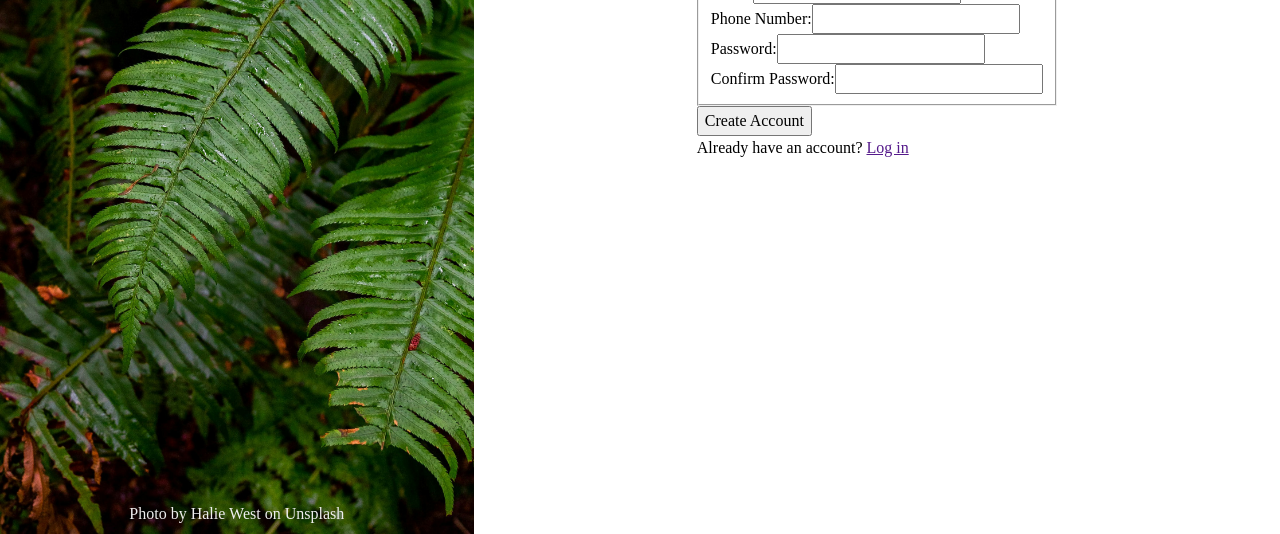
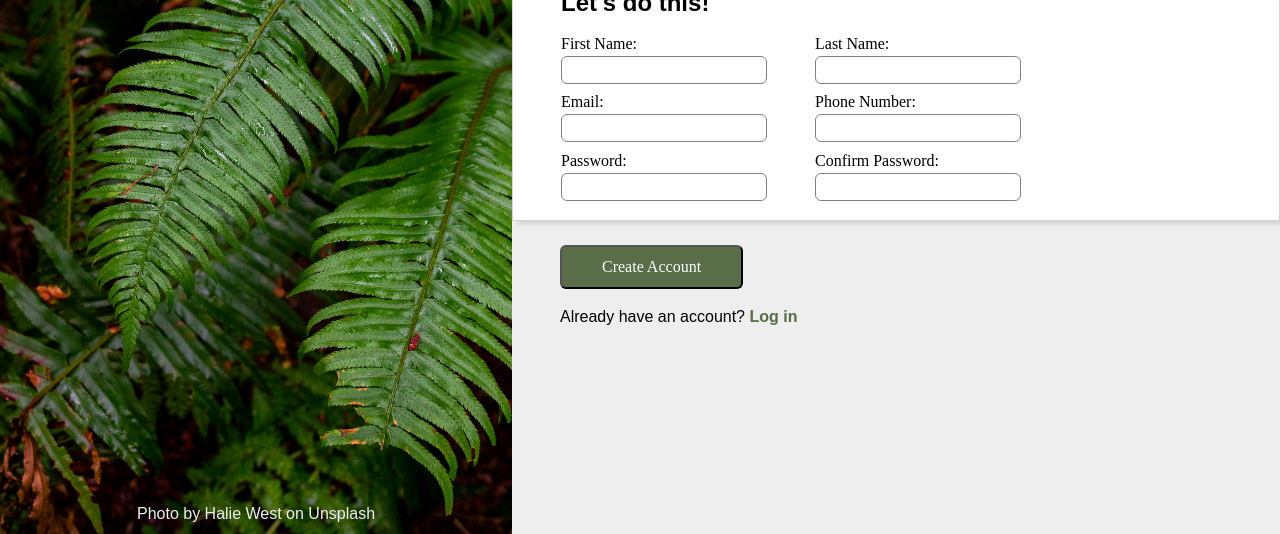
Before and after one commit to KarlGella/odin-form, a plain HTML site: page index.html in a window 1280 px wide. Shown: the part 266-800 px from the top of the page. Drawn offline with Linux system fonts and the light colour scheme.

Commit message:
feat: Style right-side

```diff
--- a/index.html
+++ b/index.html
@@ -26,10 +26,12 @@
           this in your life to help you realize your deepest dreams. Sign up
           <em>now</em> to get started.
         </p>
+        <br />
         <p>You <em>know</em> you want to.</p>
       </div>
       <div class="form">
         <form action="">
+          <div class="form-wrapper">
             <fieldset>
               <h2>Let's do this!</h2>
               <div class="row1">
@@ -63,8 +65,10 @@
                 </div>
               </div>
             </fieldset>
+          </div>
           <button type="button">Create Account</button>
         </form>
+
         <p>Already have an account? <a href="">Log in</a></p>
       </div>
     </div>
--- a/styles.css
+++ b/styles.css
@@ -36,6 +36,7 @@ h4,
 h5,
 h6 {
   overflow-wrap: break-word;
+  font-family: Arial, Helvetica, sans-serif;
 }
 #root,
 #__next {
@@ -57,10 +58,6 @@ body {
   position: relative;
   display: flex;
   flex-direction: column;
-}
-
-.right-side {
-  flex: 1.5;
 }
 
 .title {
@@ -89,8 +86,72 @@ h1 {
 }
 
 .right-side {
-  padding: 4rem 3rem;
   display: flex;
   flex-direction: column;
   align-items: center;
+  flex: 1.5;
+  background-color: #eeeeee;
 }
+
+.description {
+  padding: 4rem 3rem;
+  font-weight: bold;
+  font-size: 1.1rem;
+}
+
+.form {
+  width: 100%;
+}
+
+fieldset {
+  border: 0;
+  padding: 1rem 3rem;
+}
+
+.form-wrapper {
+  width: 100%;
+  height: fit-content;
+  display: flex;
+  flex-direction: column;
+  border: 1px lightgray solid;
+  box-shadow: 5px 3px 5px lightgray;
+  background-color: #ffffff;
+}
+
+fieldset > div {
+  display: flex;
+  gap: 3rem;
+  padding: 0.2rem 0;
+}
+
+fieldset > div > div {
+  display: flex;
+  flex-direction: column;
+}
+
+input {
+  border-radius: 6px;
+  border: 1px solid gray;
+}
+
+h2 {
+  padding-bottom: 0.5rem;
+}
+
+button {
+  color: white;
+  background-color: #596d48;
+  margin: 1.5rem 3rem 0rem;
+  padding: 0.5rem 2.5rem;
+  border-radius: 6px;
+}
+
+.form > p {
+  margin: 1rem 3rem;
+}
+
+a {
+  text-decoration-line: none;
+  color: #596d48;
+  font-weight: bold;
+}
```
Lines whose indentation alone changed are shown as unchanged.
